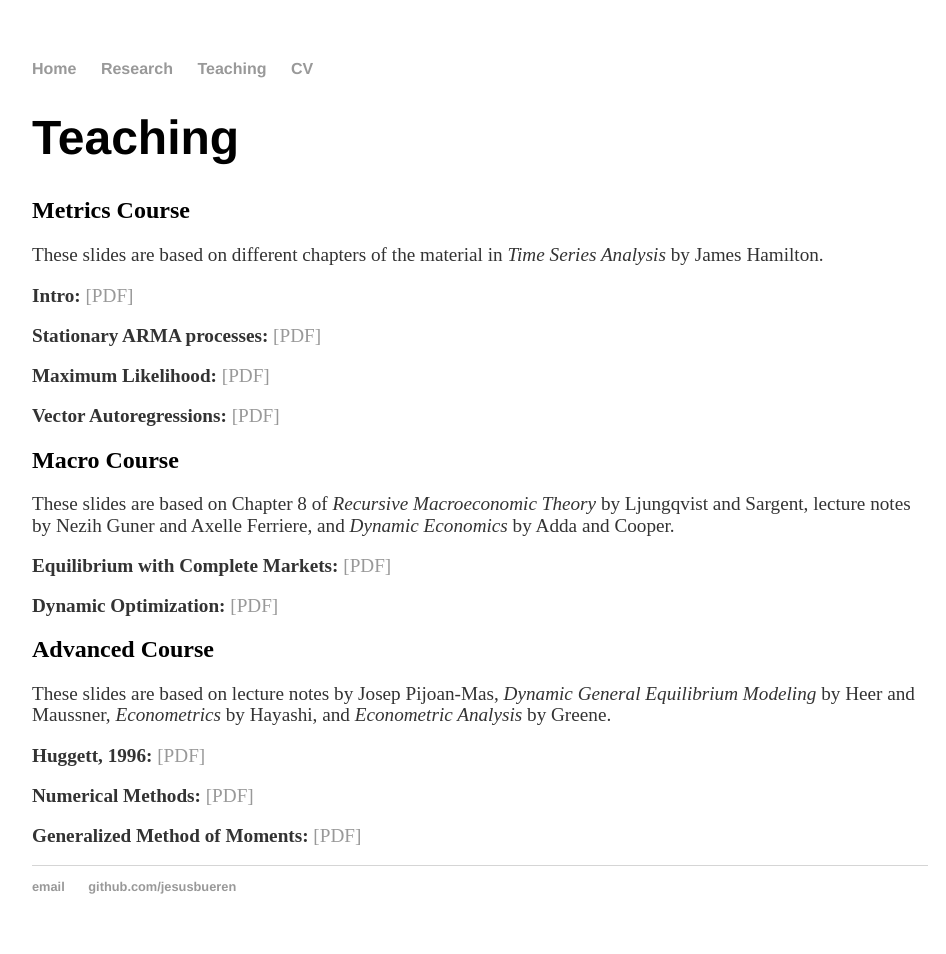
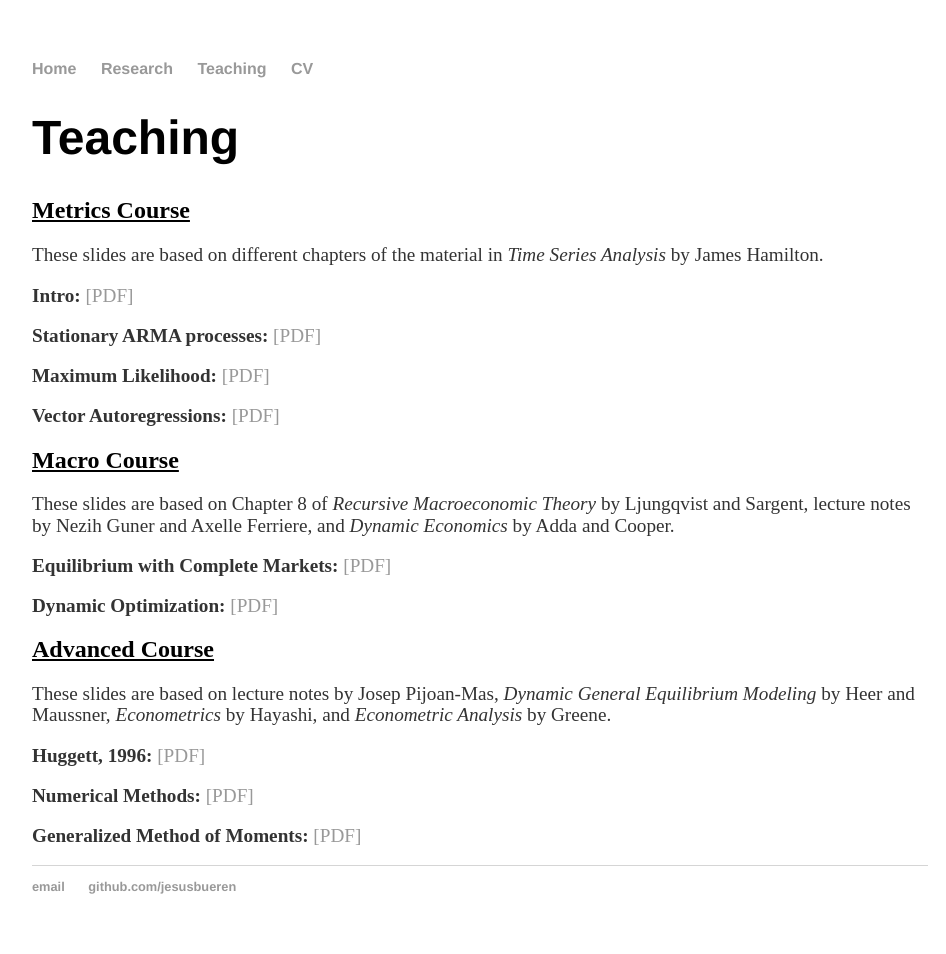
Before and after one commit to jesusbueren/jesusbueren.github.io, a Jekyll site: the page built from teaching/index.html, in a window 1280 px wide. Shown: the whole page, without its empty margins (160-1106 px from the left). Built offline with Jekyll 4.4.1, drawn with Linux system fonts in a browser that asks for light colours.

Commit message:
Update index.html

```diff
--- a/teaching/index.html
+++ b/teaching/index.html
@@ -7,7 +7,7 @@
     </header>
     <main>
         <section>
-            <h2>Metrics Course</h2>
+            <h2 style="text-decoration: underline;">Metrics Course</h2>
             <p>These slides are based on different chapters of the material in <em>Time Series Analysis</em> by James Hamilton.</p>
             <article>
                 <p><strong>Intro:</strong> <a href="Ch1.pdf" alt="Introduction slides">[PDF]</a></p>
@@ -17,7 +17,7 @@
             </article>
         </section>
         <section>
-            <h2>Macro Course</h2>
+            <h2 style="text-decoration: underline;">Macro Course</h2>
             <p>These slides are based on Chapter 8 of <em>Recursive Macroeconomic Theory</em> by Ljungqvist and Sargent, lecture notes by Nezih Guner and Axelle Ferriere, and <em>Dynamic Economics</em> by Adda and Cooper.</p>
             <article>
                 <p><strong>Equilibrium with Complete Markets:</strong> <a href="Complete_mkts.pdf" alt="Equilibrium with Complete Markets slides">[PDF]</a></p>
@@ -25,7 +25,7 @@
             </article>
         </section>
         <section>
-            <h2>Advanced Course</h2>
+            <h2 style="text-decoration: underline;">Advanced Course</h2>
             <p>These slides are based on lecture notes by Josep Pijoan-Mas, <em>Dynamic General Equilibrium Modeling</em> by Heer and Maussner, <em>Econometrics</em> by Hayashi, and <em>Econometric Analysis</em> by Greene.</p>
             <article>
                 <p><strong>Huggett, 1996:</strong> <a href="lifecycle.pdf" alt="Huggett 1996 slides">[PDF]</a></p>
```
